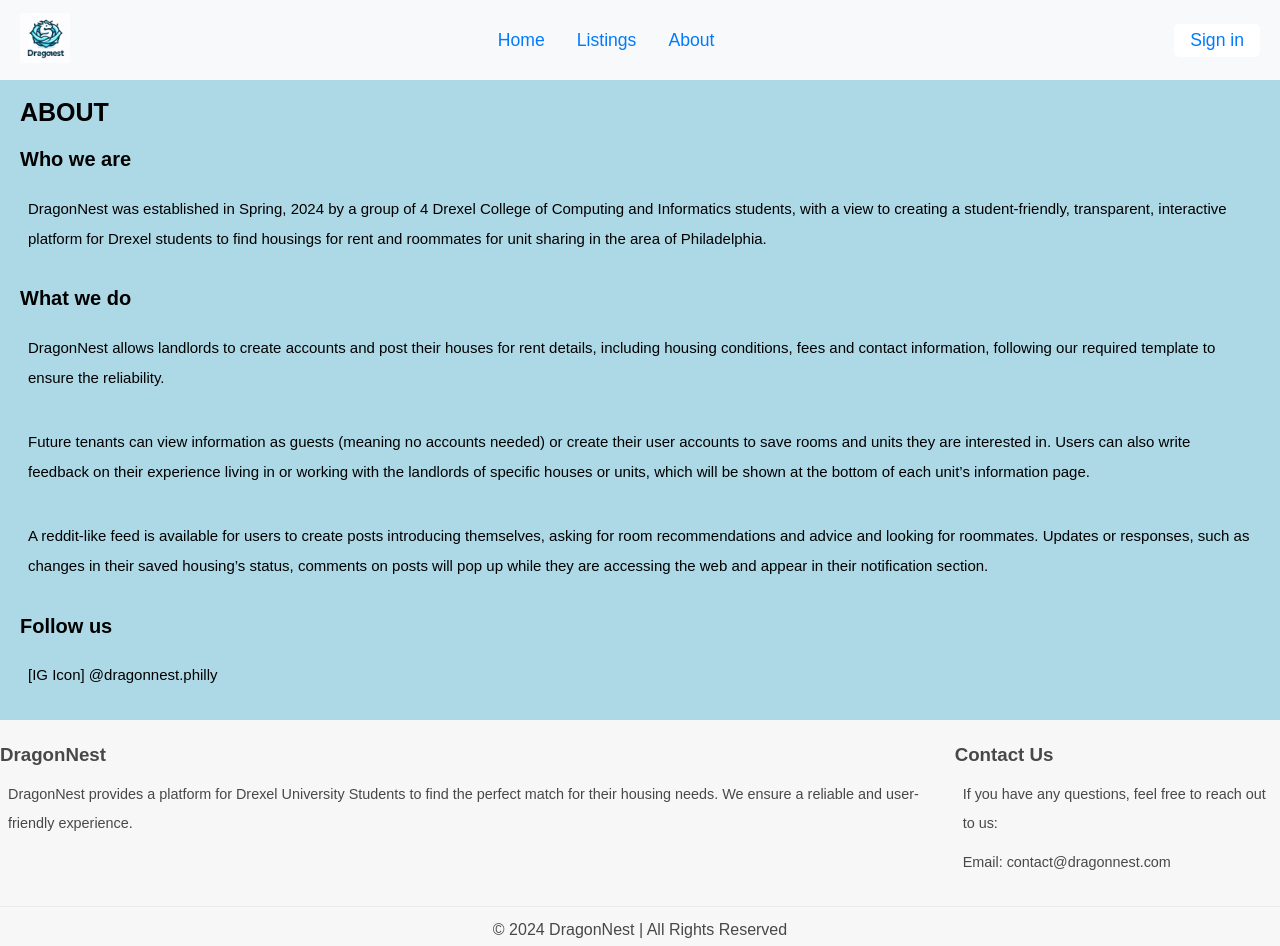
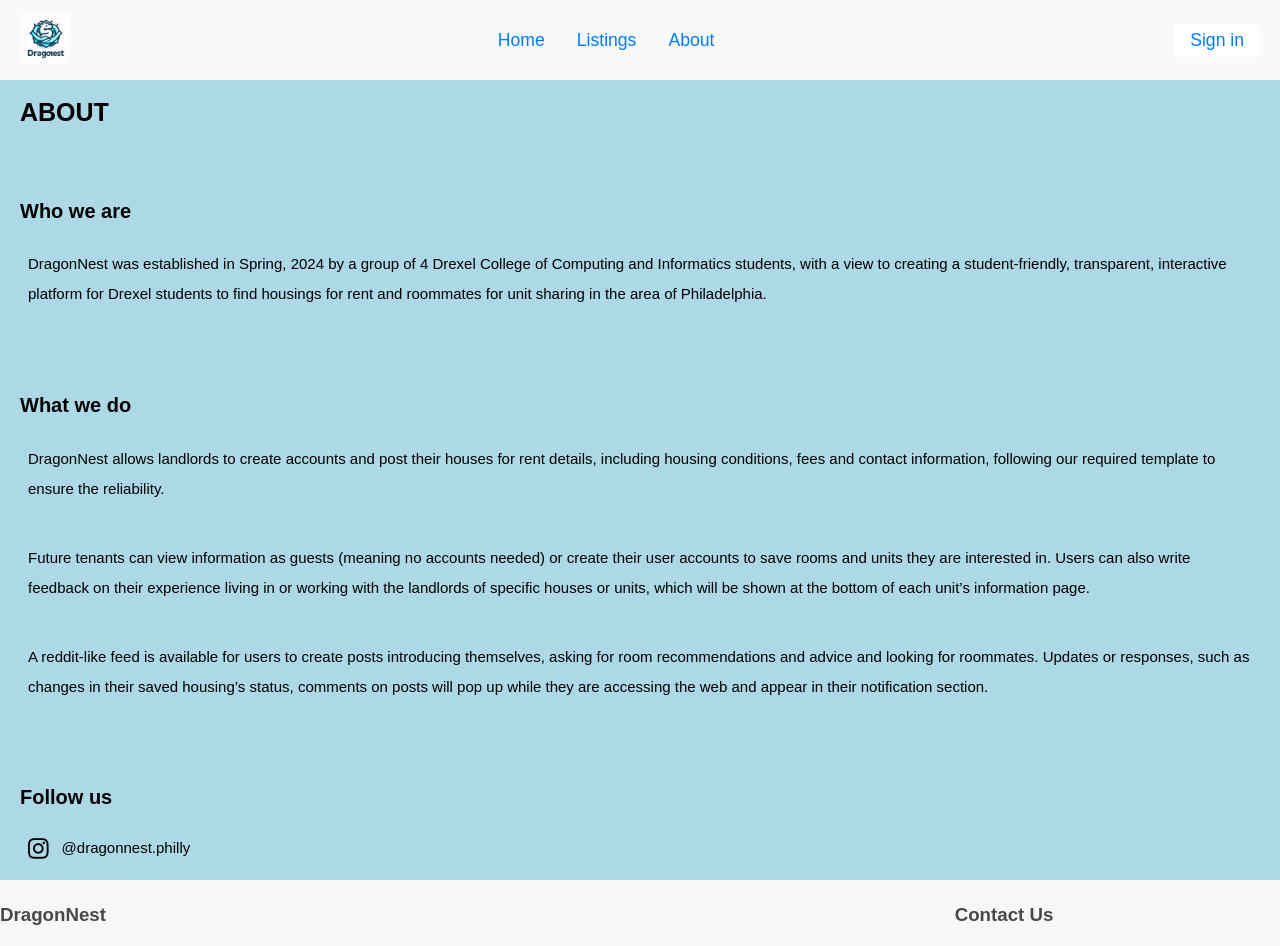
Before and after one commit to hgtphang/DragonNest, a React (Create React App) app in the folder frontend/: page /about in a window 1280 px wide. Shown: the top 946 px of the page. Built offline with nearby package versions, Linux system fonts and the light colour scheme.

Commit message:
Update About page UI

```diff
--- a/frontend/src/components/Style.css
+++ b/frontend/src/components/Style.css
@@ -131,11 +131,41 @@
   padding: 20px;
   background-color: #add8e6;
   color: black;
-  height: 80vh;
+  height: 100vh;
   width: 100vw;
   display: flex;
   flex-direction: column;
   justify-content: space-between;
+}
+
+.fa-instagram {
+  margin-right: 5px;
+}
+
+.instagram-link {
+  padding: 0 8px;
+  display: inline-flex;
+  align-items: center;
+  text-decoration: none;
+  color: black;
+}
+
+.instagram-link i {
+  font-size: 24px;
+  margin-right: 5px;
+  vertical-align: middle;
+}
+
+.instagram-link p {
+  margin: 0; /* Remove default margin */
+  line-height: 24px; /* Match the line height with the icon size */
+}
+
+.about-page a, /* Target the Instagram icon */
+.about-page p { /* Target the paragraph */
+    display: inline-block; /* Display elements inline-block */
+    vertical-align: middle; /* Align elements vertically */
+    color: black;
 }
 
 /* Adjust the .listings-container styles */
--- a/frontend/src/pages/AboutPage.js
+++ b/frontend/src/pages/AboutPage.js
@@ -1,14 +1,15 @@
 function AboutPage() {
     return (
         <div className="about-page"> {/* className included from origin/main */}
+        <link rel="stylesheet" href="https://cdnjs.cloudflare.com/ajax/libs/font-awesome/4.7.0/css/font-awesome.min.css"></link>
             <h1>ABOUT</h1> {/* Keep this heading from HEAD */}
+            <br></br>
             <h2>Who we are</h2>
             <p> DragonNest was established in Spring, 2024 by a group of 4 Drexel College of Computing and Informatics
                 students, with a view to creating a student-friendly, transparent, interactive platform for Drexel students
                 to find housings for rent and roommates for unit sharing in the area of Philadelphia. </p>
 
-            {/* Optional: <br></br> - Include this if you need a line break */}
-
+            <br></br>
             <h2>What we do</h2>
             <p> DragonNest allows landlords to create accounts and post their houses for rent details, including housing
                 conditions, fees and contact information, following our required template to ensure the reliability.</p>
@@ -21,8 +22,13 @@ function AboutPage() {
                 housing’s status, comments on posts will pop up while they are accessing the web and appear in their
                 notification section.</p>
 
+            <br></br>
             <h2>Follow us</h2>
-            <p>[IG Icon] @dragonnest.philly</p>
+            {/* <a href="#" class="fa fa-instagram"><p>@dragonnest.philly</p></a> */}
+            <a href="#" class="instagram-link">
+                <i class="fa fa-instagram"></i>
+                <p>@dragonnest.philly</p>
+            </a>
         </div>
     );
 }
```
